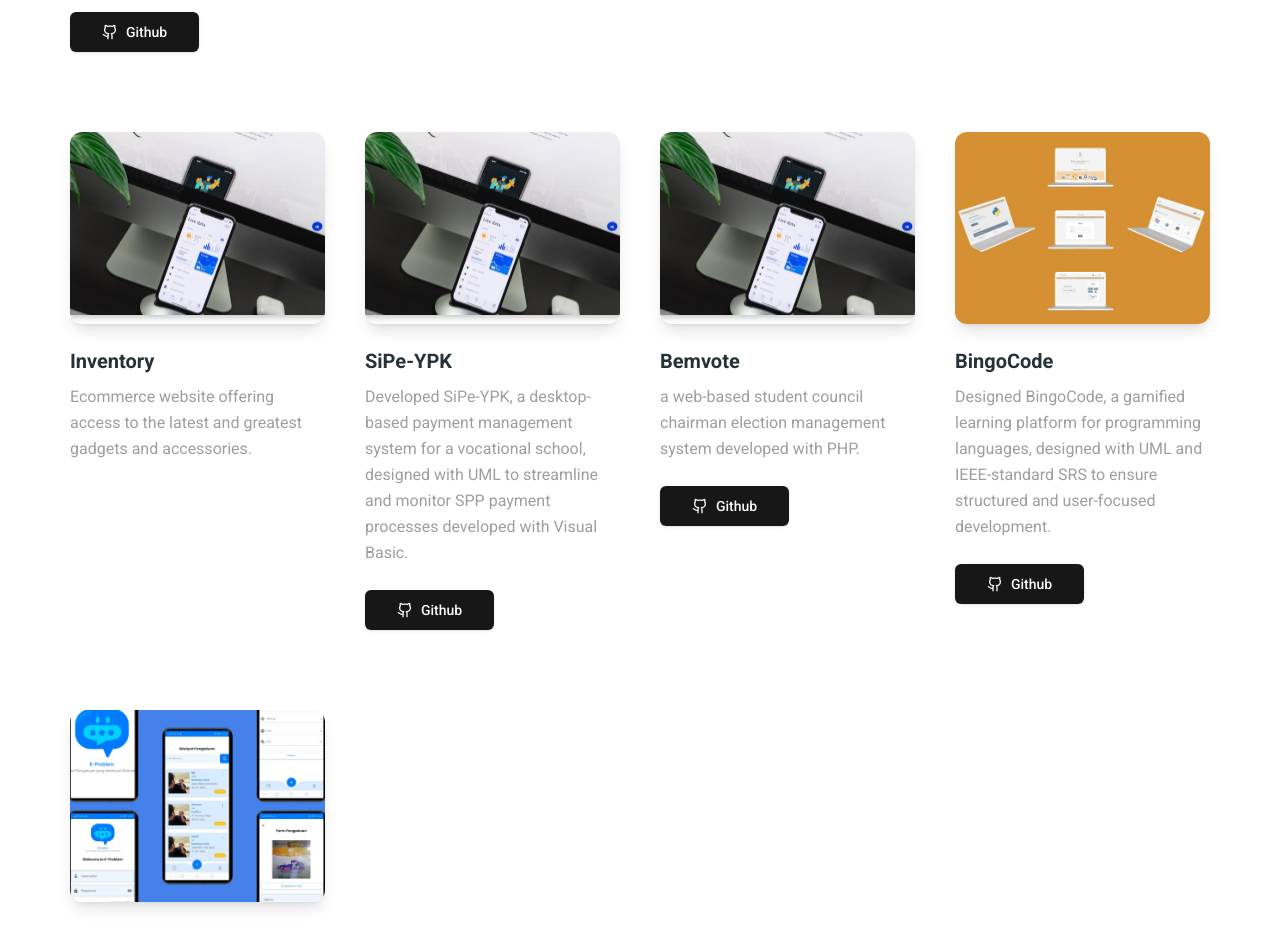
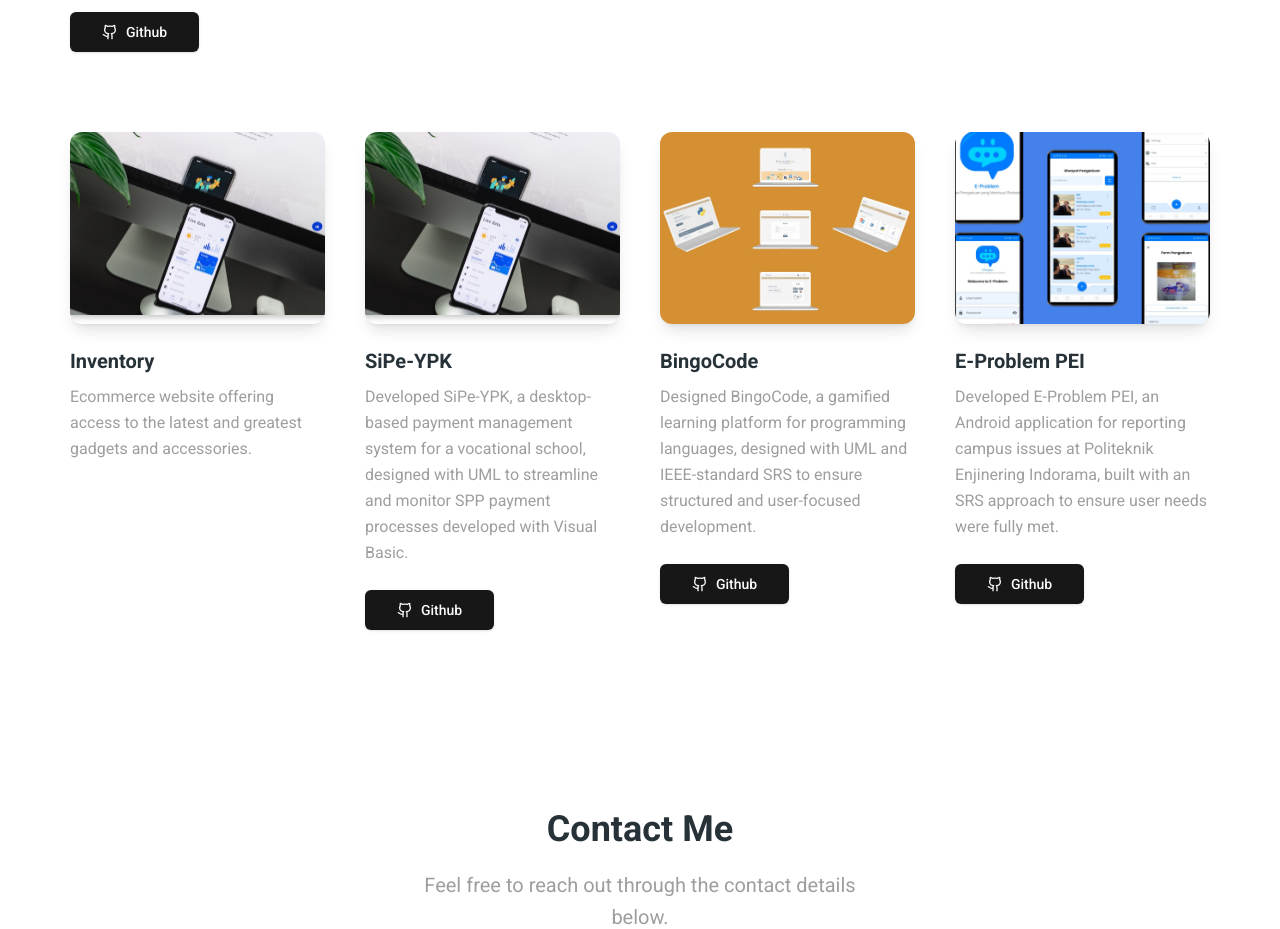
Before and after one commit to vrhidayat/Portfolio, a Next.js app: page / in a window 1280 px wide. Shown: the part 2320-3249 px from the top of the page. Built offline with nearby package versions, Linux system fonts and the light colour scheme.

Commit message:
minor delete

```diff
--- a/src/app/projects.tsx
+++ b/src/app/projects.tsx
@@ -45,12 +45,6 @@ const PROJECTS = [
         link: "https://github.com/vrhidayat/SiPe-YPK-Rx.git",
     },
     {
-        img: `${getImagePrefix()}image/blog4.svg`,
-        title: "Bemvote",
-        desc: "a web-based student council chairman election management system developed with PHP.",
-        link: "https://github.com/vrhidayat/bemvote.git",
-    },
-    {
         img: `${getImagePrefix()}image/bingocode.jpg`,
         title: "BingoCode",
         desc: "Designed BingoCode, a gamified learning platform for programming languages, designed with UML and IEEE-standard SRS to ensure structured and user-focused development.",
```
